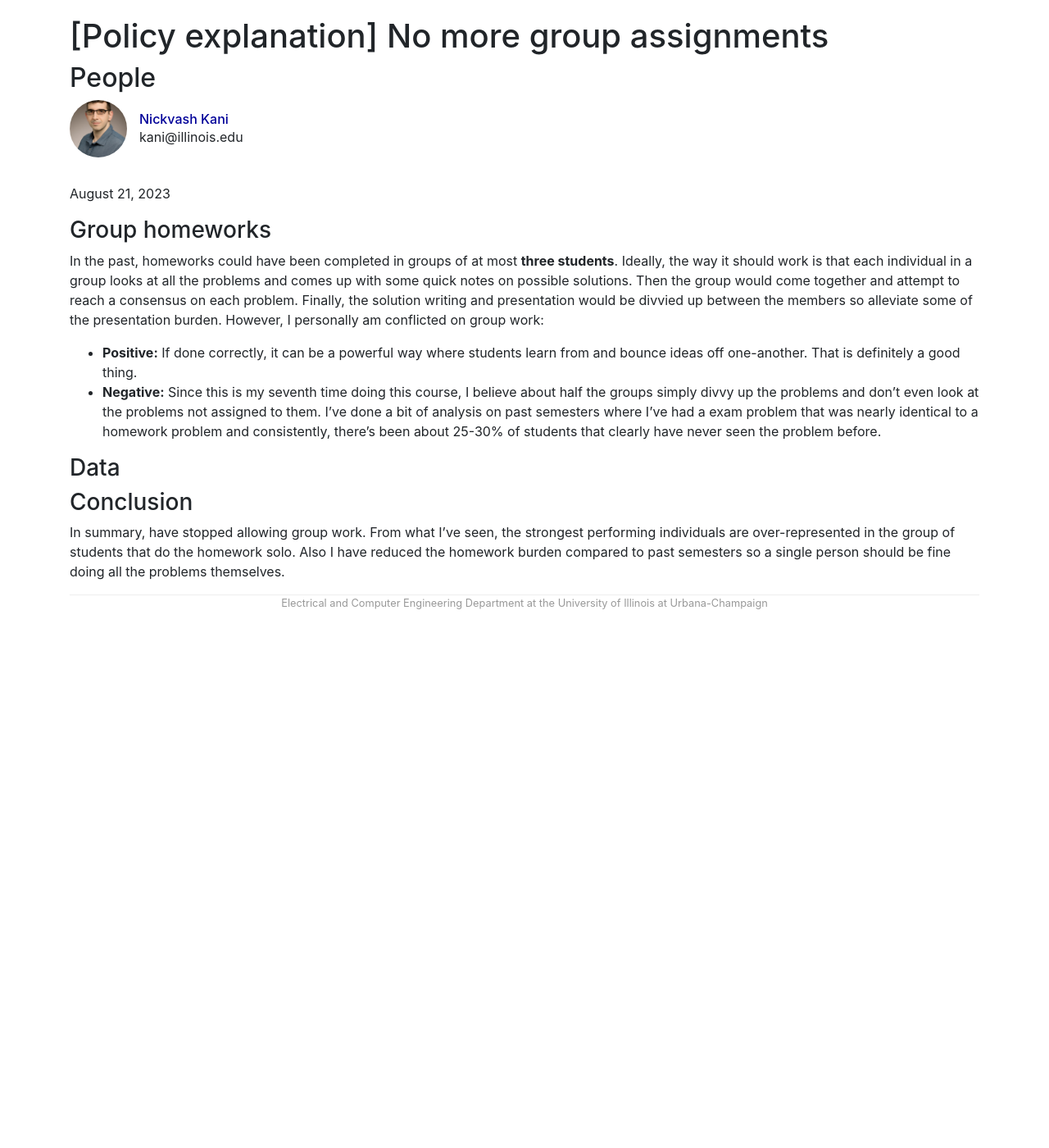
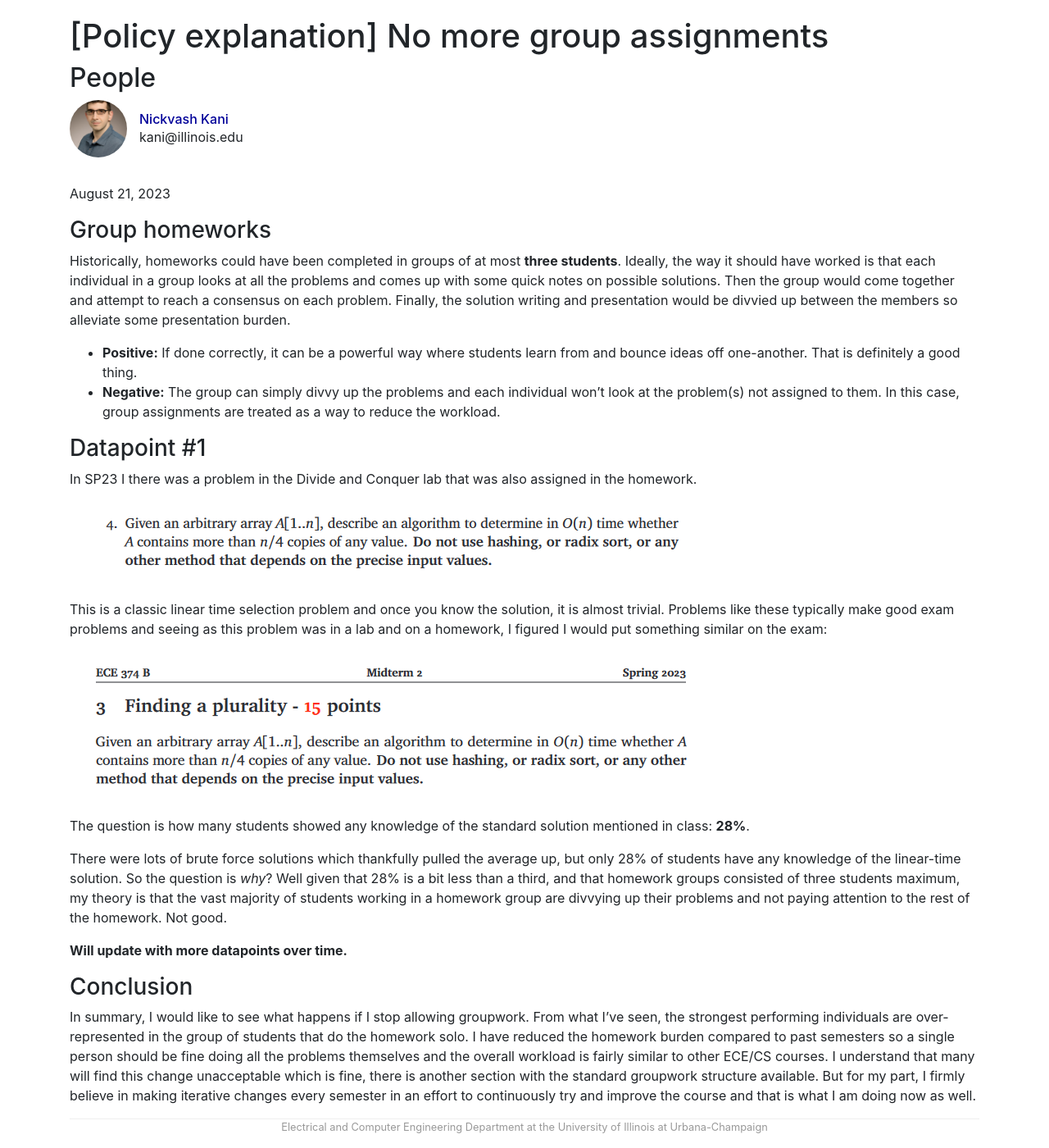
Before and after one commit to UIUC-ECE374B/su25, a Jekyll site: the page built from _resources/No-group-assignments.md, in a window 1280 px wide and 1400 px high, scrolled down 161 px. Shown: the whole window at 82% size. Built offline with Jekyll 4.4.1, drawn with Linux system fonts in a browser that asks for light colours; before the commit the page ends 922 px from its top, so only the background shows below that.

Commit message:
Some changes

```diff
--- a/_resources/No-group-assignments.md
+++ b/_resources/No-group-assignments.md
@@ -11,14 +11,27 @@ people:
 
 ### Group homeworks
 
-In the past, homeworks could have been completed in groups of at most **three students**. Ideally, the way it should work is that each individual in a group looks at all the problems and comes up with some quick notes on possible solutions. Then the group would come together and attempt to reach a consensus on each problem. Finally, the solution writing and presentation would be divvied up between the members so alleviate some of the presentation burden. However, I personally am conflicted on group work:
+Historically, homeworks could have been completed in groups of at most **three students**. Ideally, the way it should have worked is that each individual in a group looks at all the problems and comes up with some quick notes on possible solutions. Then the group would come together and attempt to reach a consensus on each problem. Finally, the solution writing and presentation would be divvied up between the members so alleviate some presentation burden.
 
 - **Positive:** If done correctly, it can be a powerful way where students learn from and bounce ideas off one-another. That is definitely a good thing.
-- **Negative:** Since this is my seventh time doing this course, I believe about half the groups simply divvy up the problems and don't even look at the problems not assigned to them. I've done a bit of analysis on past semesters where I've had a exam problem that was nearly identical to a homework problem and consistently, there's been about 25-30% of students that clearly have never seen the problem before.
+- **Negative:** The group can simply divvy up the problems and each individual won't look at the problem(s) not assigned to them. In this case, group assignments are treated as a way to reduce the workload.
 
-### Data
+### Datapoint #1
 
+In SP23 I there was a problem in the Divide and Conquer lab that was also assigned in the homework.
+
+![](/materials/posts/no-group-work/lab-problem.png)
+
+This is a classic linear time selection problem and once you know the solution, it is almost trivial. Problems like these typically make good exam problems and seeing as this problem was in a lab and on a homework, I figured I would put something similar on the exam:
+
+![](/materials/posts/no-group-work/exam-problem.png)
+
+The question is how many students showed any knowledge of the standard solution mentioned in class: **28%**.
+
+There were lots of brute force solutions which thankfully pulled the average up, but only 28% of students have any knowledge of the linear-time solution. So the question is *why*? Well given that 28% is a bit less than a third, and that homework groups consisted of three students maximum, my theory is that the vast majority of students working in a homework group are divvying up their problems and not paying attention to the rest of the homework. Not good.
+
+**Will update with more datapoints over time.**
 
 ### Conclusion
 
-In summary, have stopped allowing group work. From what I've seen, the strongest performing individuals are over-represented in the group of students that do the homework solo. Also I have reduced the homework burden compared to past semesters so a single person should be fine doing all the problems themselves.
+In summary, I would like to see what happens if I stop allowing groupwork. From what I've seen, the strongest performing individuals are over-represented in the group of students that do the homework solo. I have reduced the homework burden compared to past semesters so a single person should be fine doing all the problems themselves and the overall workload is fairly similar to other ECE/CS courses. I understand that many will find this change unacceptable which is fine, there is another section with the standard groupwork structure available. But for my part, I firmly believe in making iterative changes every semester in an effort to continuously try and improve the course and that is what I am doing now as well.
```
Also changed, not shown: _data/people.yml (+0 -9 lines), exams.md (+5 -5 lines), homeworks.md (+3 -2 lines), materials/posts/no-group-work/exam-problem.png (added), materials/posts/no-group-work/lab-problem.png (added).
